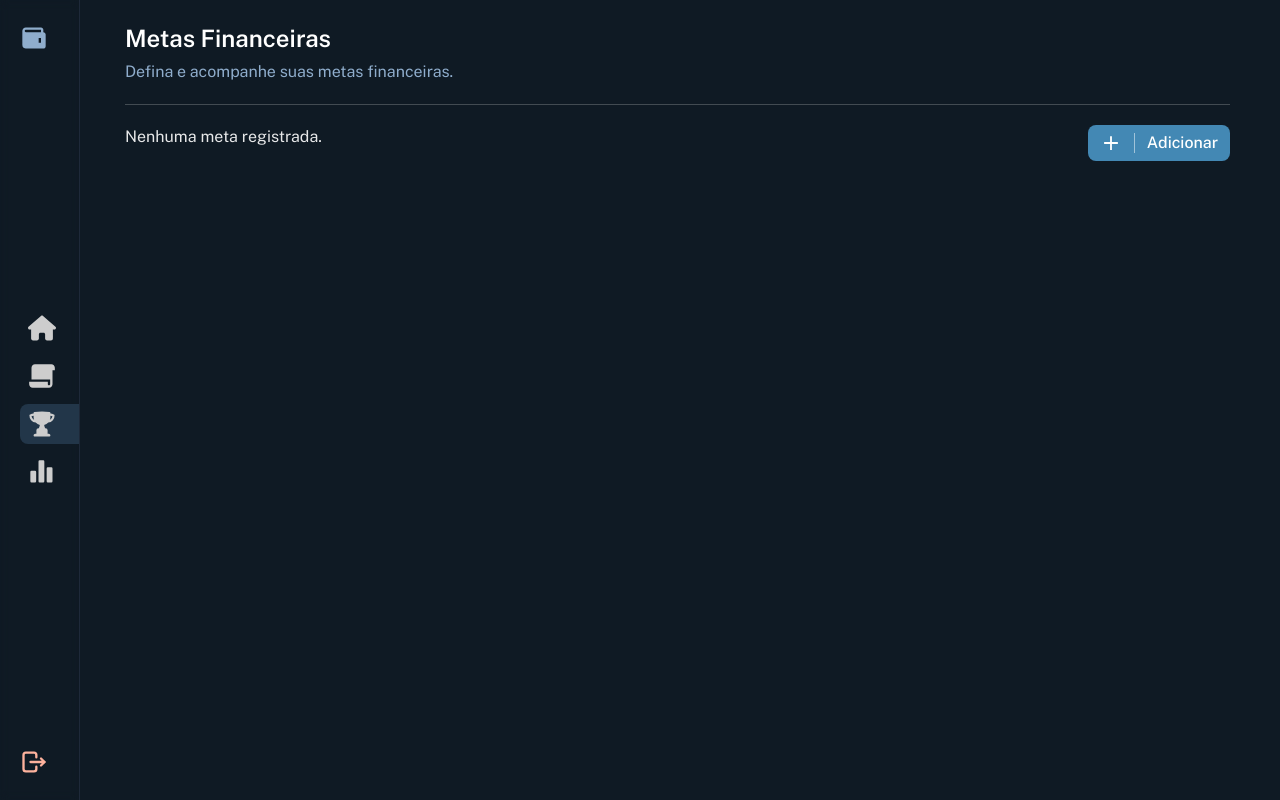
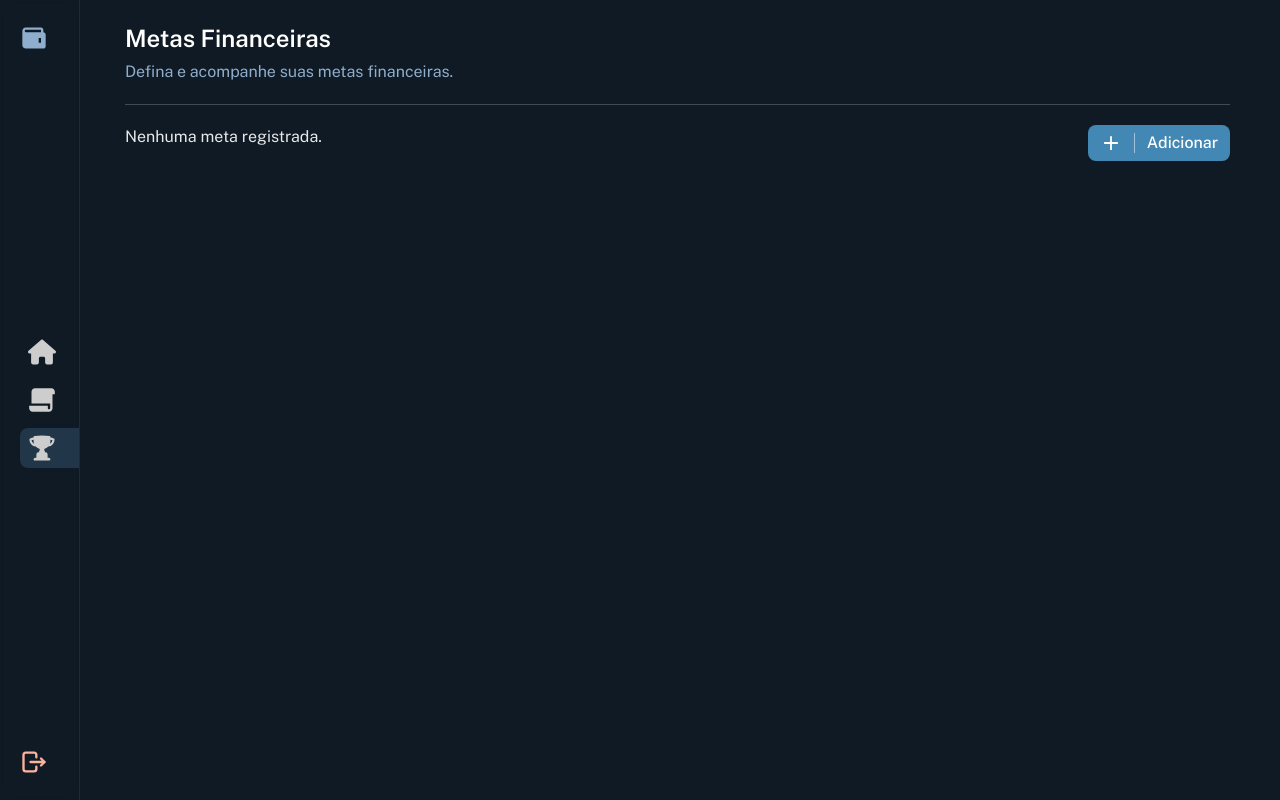
Before and after one commit to nickzmoro/myWallet, a React (Vite) app: page /metas in a window 1280 px wide. Built offline with nearby package versions, Linux system fonts and the light colour scheme.

Commit message:
feat: remove Reports page and associated sidebar button; update routing to eliminate references to Reports

```diff
--- a/src/components/sideBar/index.jsx
+++ b/src/components/sideBar/index.jsx
@@ -60,19 +60,6 @@ const SideBar = () => {
               <p className="group-hover:block hidden">Metas</p>
             </button>
           </div>
-          <div>
-            <button
-              className={`flex gap-3 items-center cursor-pointer w-full px-2 h-10 rounded-[8px] transition-all duration-200 ${
-                currentPath === "/relatorios"
-                  ? "bg-[#223649] font-[500]"
-                  : "hover:bg-[#2236497e]"
-              }`}
-              onClick={() => navigate("/relatorios")}
-            >
-              <BiSolidBarChartAlt2 className="h-9 text-[#CDCDCD]" size={28} />
-              <p className="group-hover:block hidden">Relatórios</p>
-            </button>
-          </div>
         </div>
         <div className="flex gap-2 items-center">
           <TbLogout className="h-9 text-[#fdb29d] cursor-pointer" size={28} />
--- a/src/pages/Reports.jsx
+++ /dev/null
@@ -1,11 +0,0 @@
-import SideBar from "../components/sideBar";
-
-const Reports = () => {
-  return (
-    <>
-      <SideBar />
-    </>
-  );
-};
-
-export default Reports;
--- a/src/routes/routes.jsx
+++ b/src/routes/routes.jsx
@@ -2,7 +2,6 @@ import { Route, Routes } from "react-router-dom";
 import App from "../pages/App";
 import Transactions from "../pages/Transactions";
 import Goals from "../pages/Goals";
-import Reports from "../pages/Reports";
 
 export function Router() {
   return (
@@ -10,7 +9,6 @@ export function Router() {
       <Route path="/" element={<App />} />
       <Route path="/transacoes" element={<Transactions />} />
       <Route path="/metas" element={<Goals />} />
-      <Route path="/relatorios" element={<Reports />} />
     </Routes>
   );
 }
```
